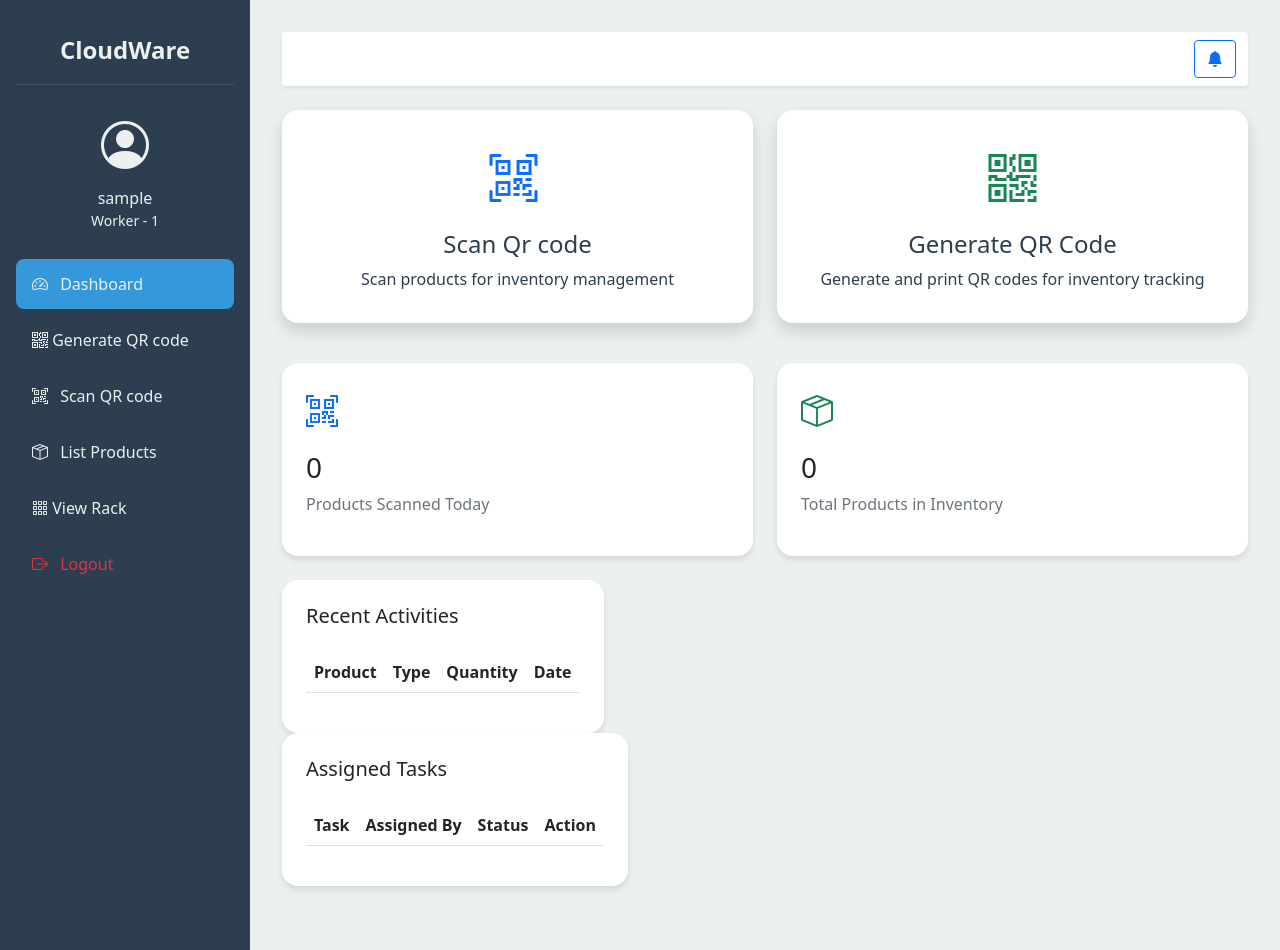
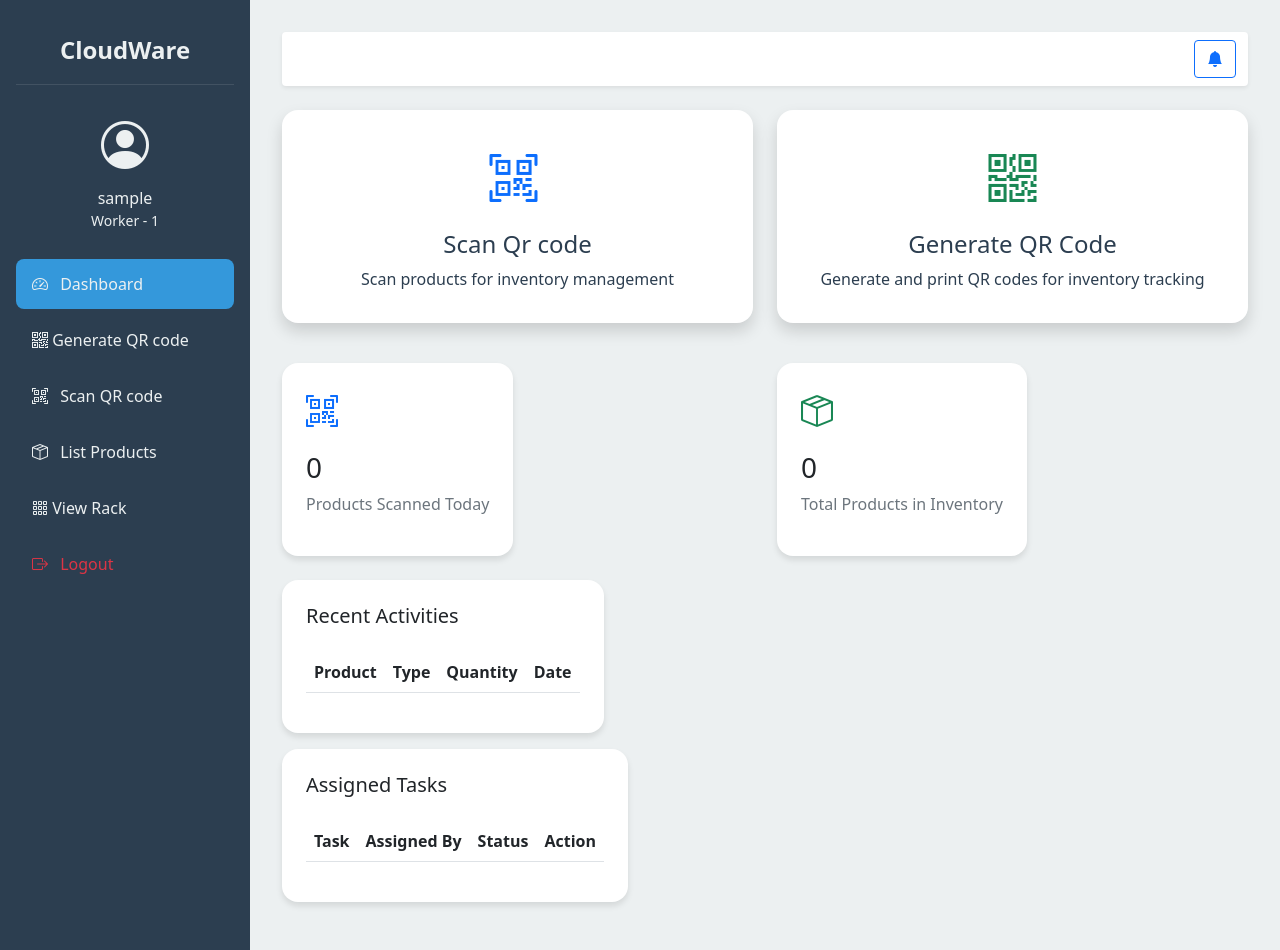
Before and after one commit to ajwildr/cloudware, a PHP site: page /pages/worker_dashboard.php in a window 1280 px wide. Run offline with PHP 8.4, Linux system fonts and the light colour scheme; the visitor is signed in with stand-in values (Sample User, id 1); data that the repository does not hold is empty.

Commit message:
Update worker_dashboard.php

```diff
--- a/pages/worker_dashboard.php
+++ b/pages/worker_dashboard.php
@@ -154,6 +154,9 @@ $notifications = $notif_stmt->get_result();
             box-shadow: 0 4px 6px rgba(0, 0, 0, 0.1);
             transition: transform 0.3s ease;
             height: 100%;
+            display: block; /* Ensures it wraps content */
+            width: fit-content; /* Wrap width based on content */
+            max-width: 100%; /* Prevents overflow */
             margin-bottom: 1rem;
         }
 
@@ -205,6 +208,7 @@ $notifications = $notif_stmt->get_result();
             display: block; /* Ensures it wraps content */
             width: fit-content; /* Wrap width based on content */
             max-width: 100%; /* Prevents overflow */
+            margin-bottom: 1rem;
         }
 
         /* Badge Styling */
```
